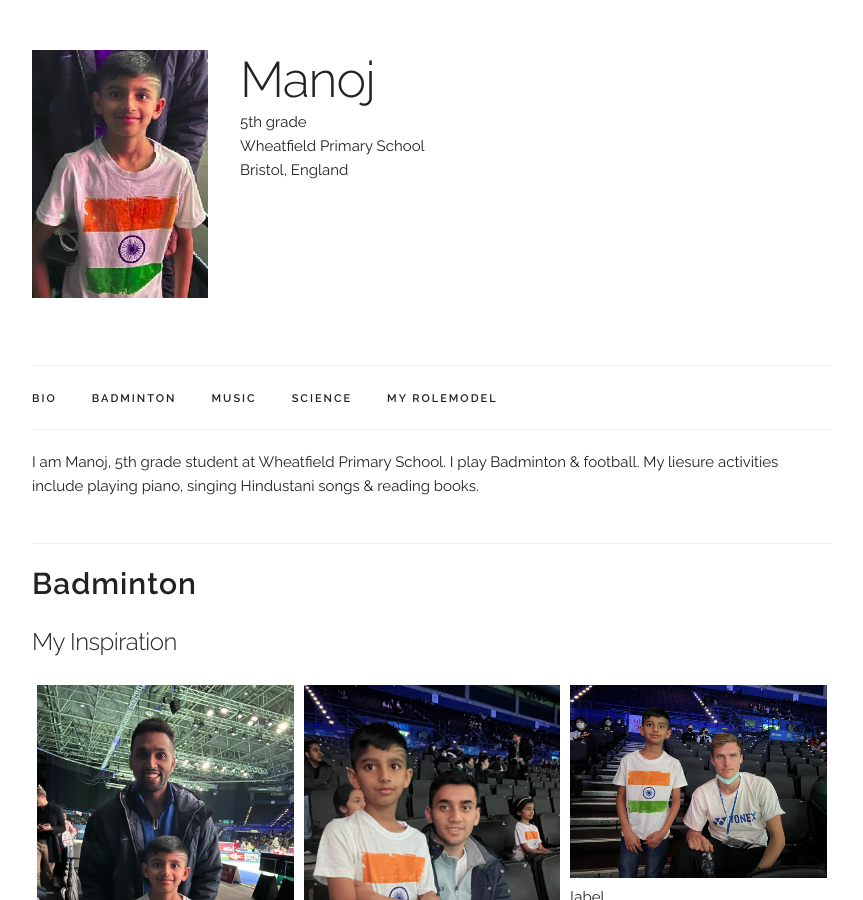
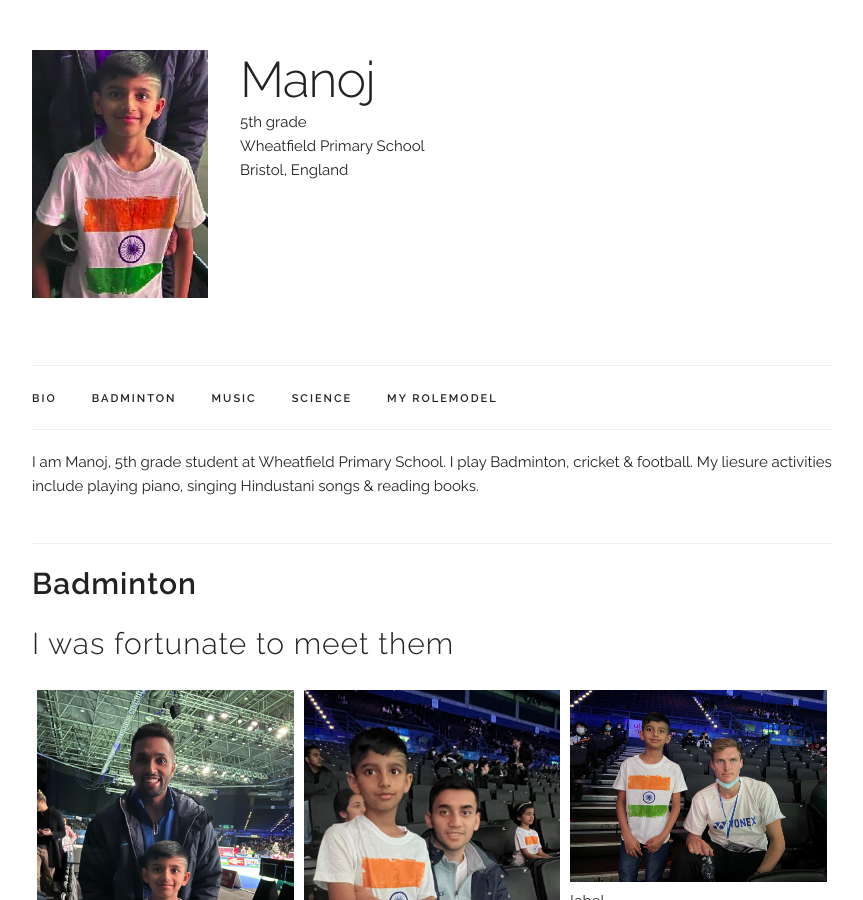
Before and after one commit to manojgosha/manojgosha.github.io, a Jekyll site: the page index.html, which Jekyll copies as it is, in a window 1280 px wide and 900 px high. Shown: the whole window, without its empty margins (208-1071 px from the left). Built offline with Jekyll 4.4.1, drawn with Linux system fonts in a browser that asks for light colours.

Commit message:
Update index.html

```diff
--- a/index.html
+++ b/index.html
@@ -97,7 +97,7 @@
 <!-- ========== BIO ========== -->
 <div class="docs-section" id="bio">
   <p>
-  I am Manoj, 5th grade student at Wheatfield Primary School. I play Badminton & football. My liesure activities include playing piano, singing Hindustani songs & reading books.</p>
+  I am Manoj, 5th grade student at Wheatfield Primary School. I play Badminton, cricket & football. My liesure activities include playing piano, singing Hindustani songs & reading books.</p>
 </div>
 
 
@@ -127,7 +127,7 @@
 </head>
 <body>
 
-<h5>My Inspiration</h5>
+<h4>I was fortunate to meet them</h4>
 
 <div class="clearfix">
   <div class="img-container">
```
